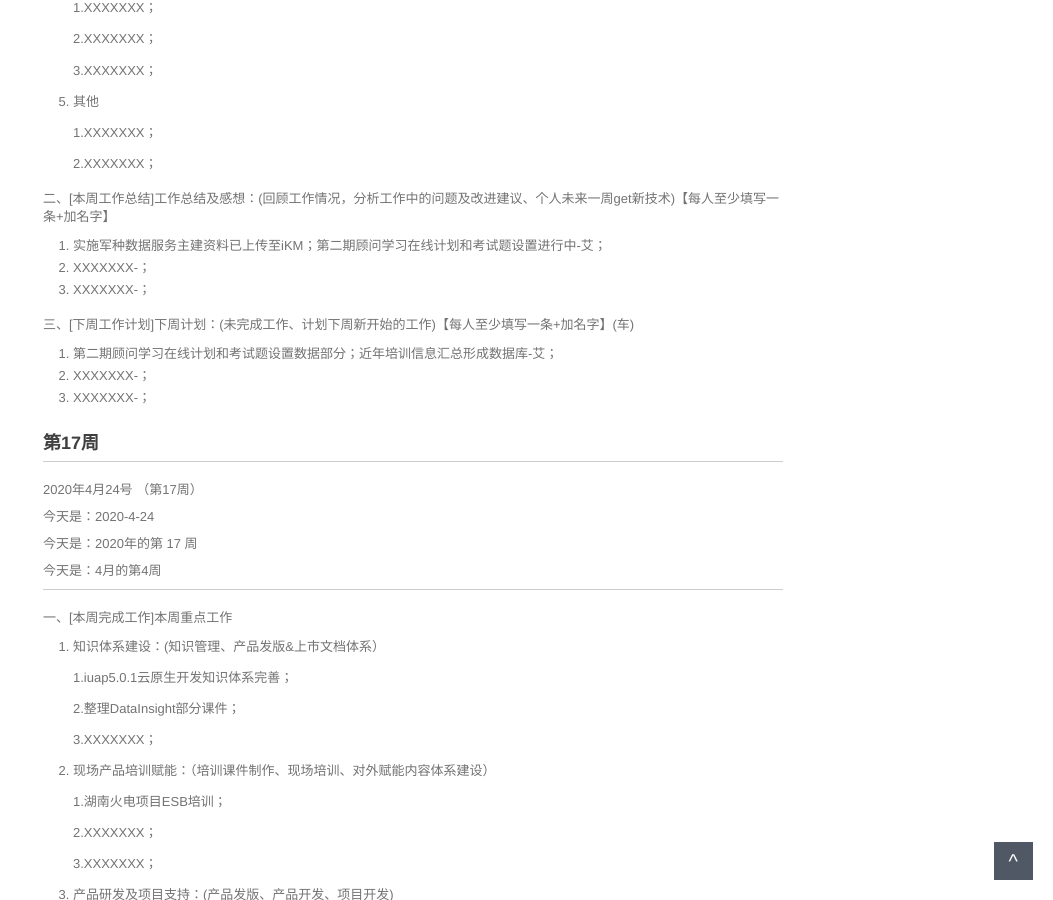
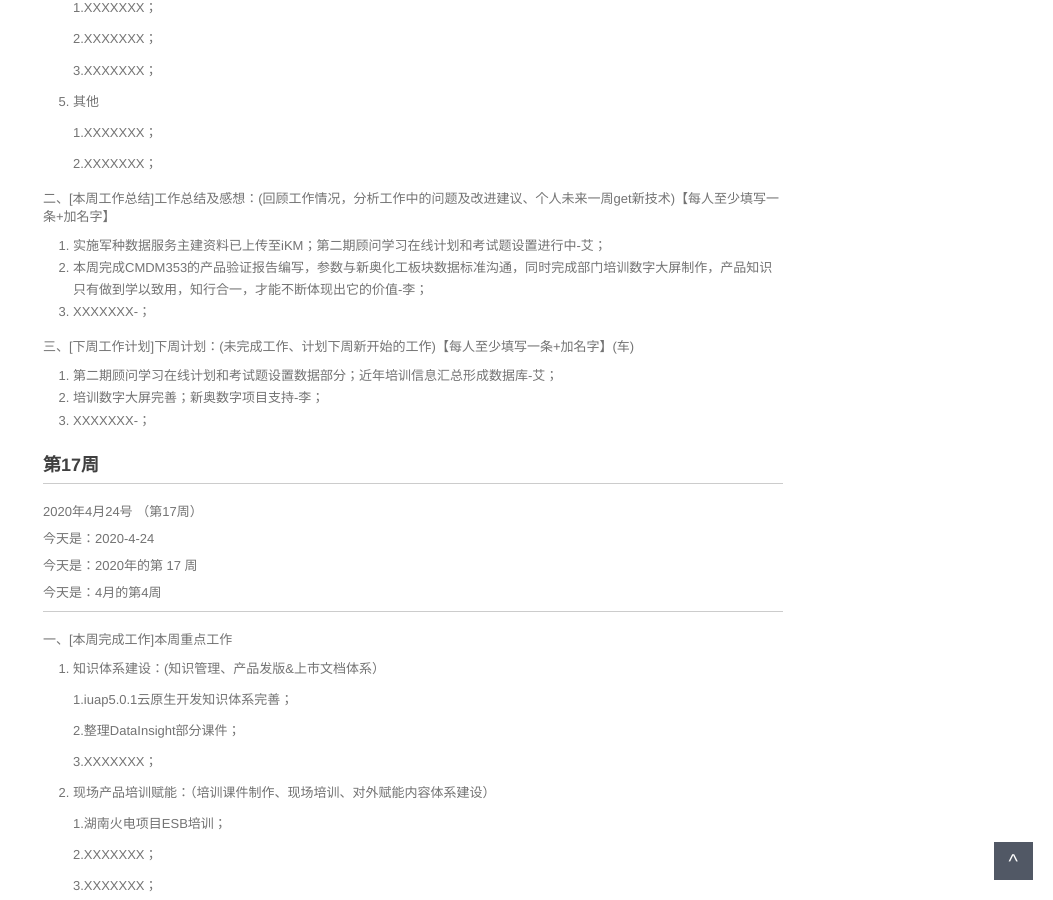
Before and after one commit to walllFlower/blog, a Jekyll site: the page built from 2020-02-28-day_report.md, in a window 1280 px wide and 900 px high, scrolled down 974 px. Shown: the whole window, without its empty margins (227-1280 px from the left). Built offline with Jekyll 4.4.1, drawn with Linux system fonts in a browser that asks for light colours; comment, search, counter and statistics services are not loaded.

Commit message:
Update 2020-02-28-day_report.md

```diff
--- a/2020-02-28-day_report.md
+++ b/2020-02-28-day_report.md
@@ -69,13 +69,13 @@ categories: 技术运营工作周报
 二、[本周工作总结]工作总结及感想：(回顾工作情况，分析工作中的问题及改进建议、个人未来一周get新技术)【每人至少填写一条+加名字】
 
 1. 实施军种数据服务主建资料已上传至iKM；第二期顾问学习在线计划和考试题设置进行中-艾；
-2. XXXXXXX-；
+2. 本周完成CMDM353的产品验证报告编写，参数与新奥化工板块数据标准沟通，同时完成部门培训数字大屏制作，产品知识只有做到学以致用，知行合一，才能不断体现出它的价值-李；
 3. XXXXXXX-；
 
 三、[下周工作计划]下周计划：(未完成工作、计划下周新开始的工作)【每人至少填写一条+加名字】(车)
 
 1. 第二期顾问学习在线计划和考试题设置数据部分；近年培训信息汇总形成数据库-艾；
-2. XXXXXXX-；
+2. 培训数字大屏完善；新奥数字项目支持-李；
 3. XXXXXXX-；
 
 
```
